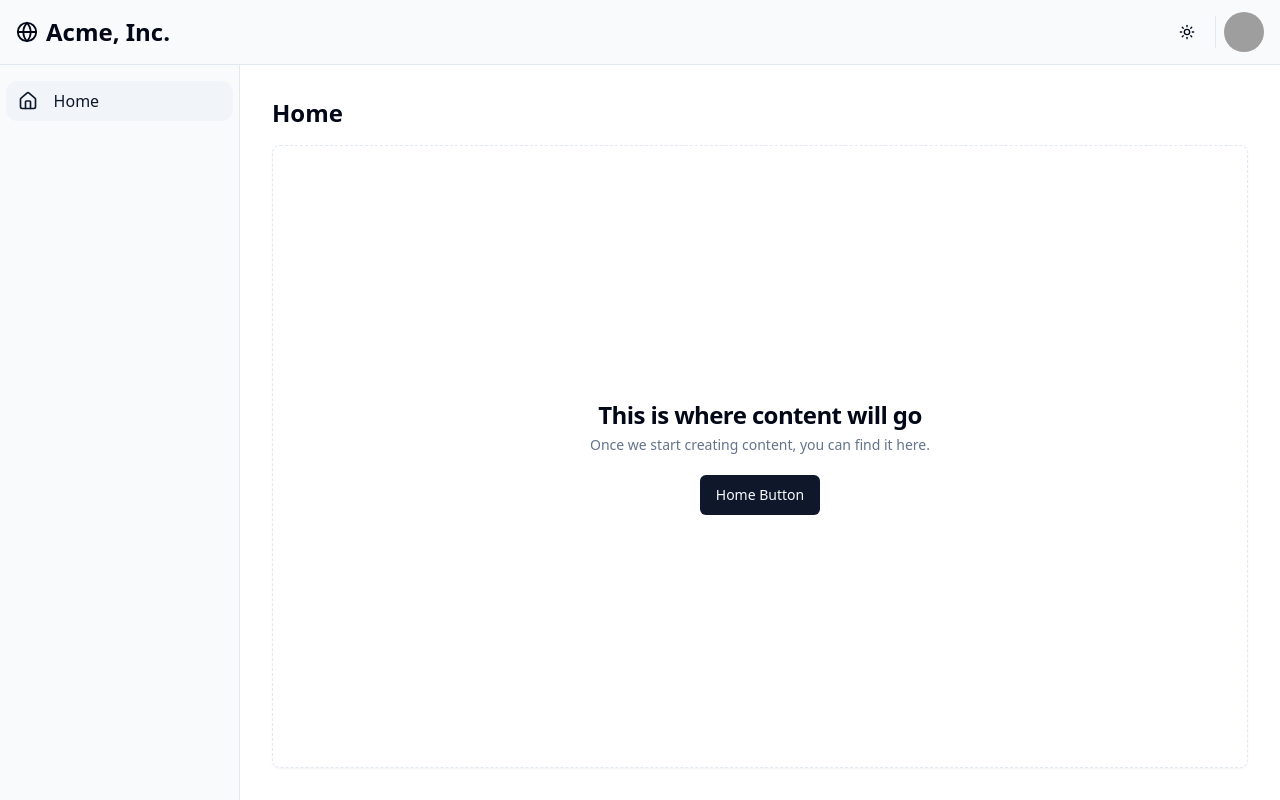
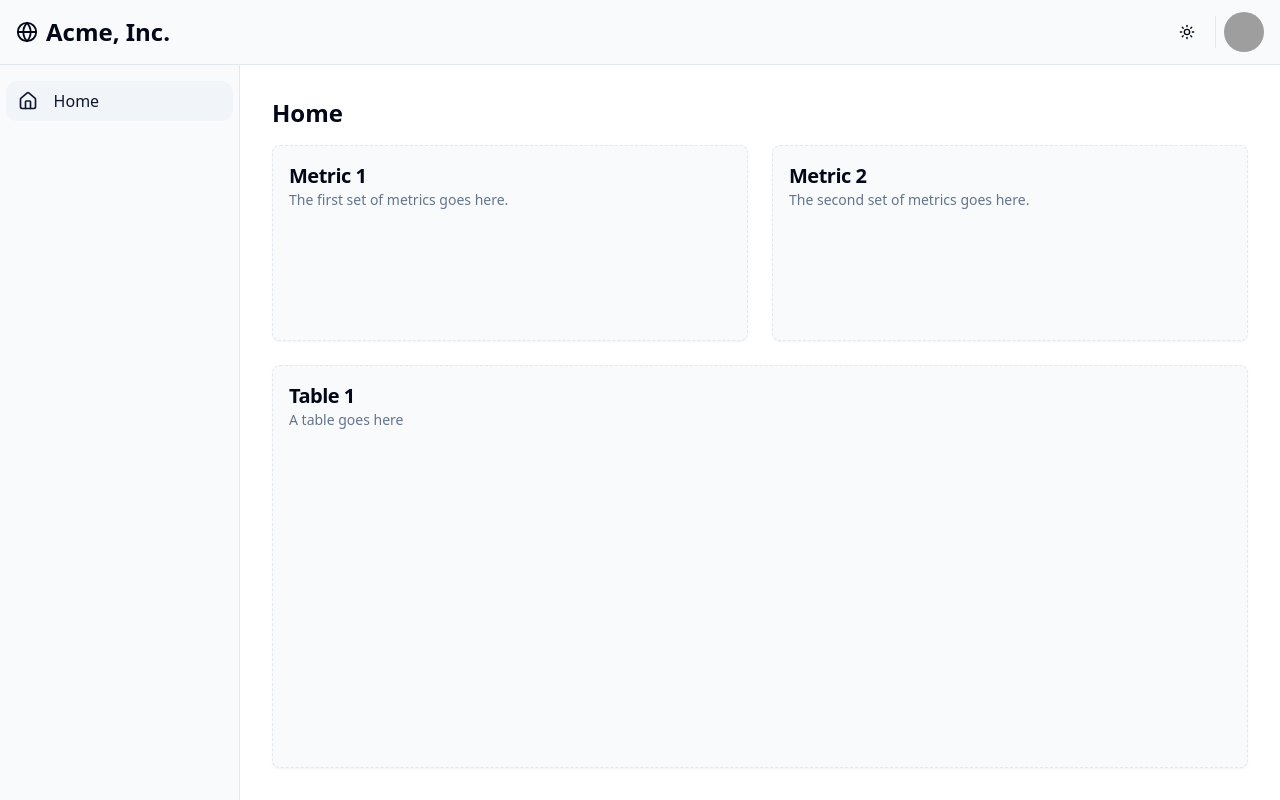
Before and after one commit to dishmael/next-template, a Next.js app: page / in a window 1280 px wide. Built offline with nearby package versions, Linux system fonts and the light colour scheme; grey boxes are pictures that could not be loaded.

Commit message:
layout change

```diff
--- a/src/app/page.tsx
+++ b/src/app/page.tsx
@@ -1,26 +1,29 @@
-import { Button } from "@/components/ui/button";
-import { Repeater } from "@/components/ui/repeater";
-
-export default function Home() {
+export const Home = () => {
   return (
     <div className="flex flex-1 flex-col gap-2 p-4 lg:gap-4 lg:p-4 h-full">
       <div className="flex items-center">
         <h1 className="text-lg font-semibold md:text-2xl">Home</h1>
       </div>
-      <div
-        className="flex flex-1 items-center justify-center rounded-lg border border-dashed shadow-sm"
-        x-chunk="dashboard-02-chunk-1"
-      >
-        <div className="flex flex-col items-center gap-1 text-center">
-          <h3 className="text-2xl font-bold tracking-tight">
-            This is where content will go
-          </h3>
+      <div className="grid grid-rows-[196px,auto]  grid-cols-2 gap-6 h-full">
+        <div className="p-4 rounded-lg border border-dashed shadow-sm bg-slate-50 dark:bg-slate-900">
+          <h3 className="text-xl font-bold tracking-tight">Metric 1</h3>
           <p className="text-sm text-muted-foreground">
-            Once we start creating content, you can find it here.
+            The first set of metrics goes here.
           </p>
-          <Button className="mt-4">Home Button</Button>
+        </div>
+        <div className="p-4 rounded-lg border border-dashed shadow-sm bg-slate-50 dark:bg-slate-900">
+          <h3 className="text-xl font-bold tracking-tight">Metric 2</h3>
+          <p className="text-sm text-muted-foreground">
+            The second set of metrics goes here.
+          </p>
+        </div>
+        <div className="p-4 col-span-2 rounded-lg border border-dashed shadow-sm bg-slate-50 dark:bg-slate-900">
+          <h3 className="text-xl font-bold tracking-tight">Table 1</h3>
+          <p className="text-sm text-muted-foreground">A table goes here</p>
         </div>
       </div>
     </div>
   );
-}
+};
+
+export default Home;
```
